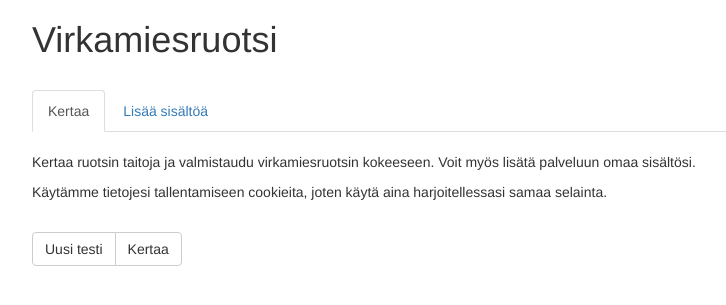
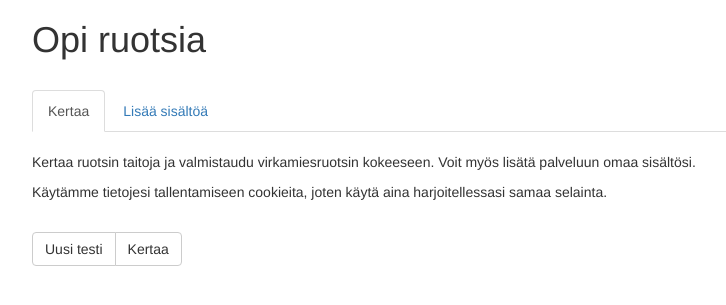
Before and after one commit to liiza/ruotsikertaus, a Flask app: page / in a window 1280 px wide. Shown: the top 305 px of the page, without its empty margins (123-849 px from the left). Run offline with Flask 2, Linux system fonts and the light colour scheme; some libraries are stand-ins or nearby versions.

Commit message:
renamed hello.py > index.py

```diff
--- a/hello.py
+++ b/index.py
@@ -68,11 +68,10 @@ def quiz():
     copy_entries = []
     for entry in entries:
         if not entry in entries_to_filter:
-            print "lets remvoe entry", entry
             copy_entries.append(entry)
     entries = copy_entries
 
-    # Select randomly five enries to render.
+    # Select randomly three enries to render.
     if len(entries) > 3:
          entries = random.sample(entries, 3)
     entries = sorted(entries, key=lambda expression: expression.id )
--- a/manage.py
+++ b/manage.py
@@ -3,7 +3,7 @@ from flask.ext.migrate import Migrate, MigrateCommand
 
 import os
 
-from hello import app, db
+from index import app, db
 app.config.from_object(os.environ['APP_SETTINGS'])
 
 migrate = Migrate(app, db)
--- a/models.py
+++ b/models.py
@@ -1,5 +1,5 @@
 
-from hello import db
+from index import db
 from sqlalchemy.dialects.postgresql import JSON
 
 
--- a/templates/layout.html
+++ b/templates/layout.html
@@ -1,6 +1,6 @@
 <!DOCTYPE>
 
-<title>Virkamiesruotsi</title>
+<title>Opi ruotsia</title>
 <meta name="viewport" content="width=device-width, initial-scale=1.0">
 <link href="http://netdna.bootstrapcdn.com/bootstrap/3.1.1/css/bootstrap.min.css" rel="stylesheet" media="screen">
 <link href="/static/style.css" rel="stylesheet">
@@ -10,7 +10,7 @@
     }
 </style>
 <div class="container">
-    <h1>Virkamiesruotsi</h1>
+    <h1>Opi ruotsia</h1>
     <br/>
     {% block body %}{% endblock %}
 </div>
```
Also changed, not shown: 1 other file.
